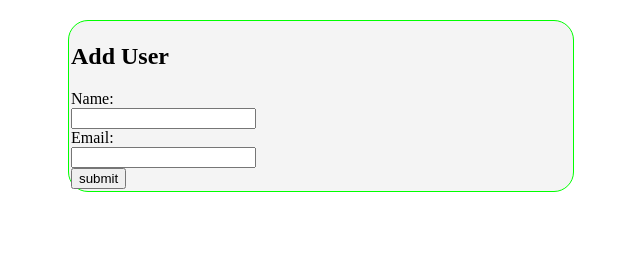
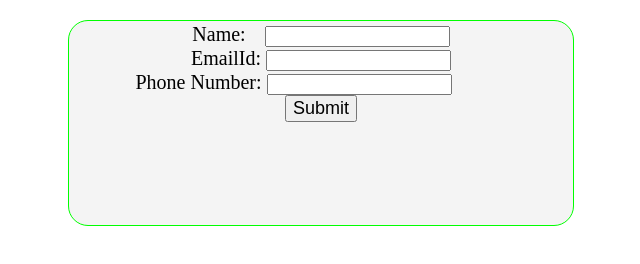
Before and after one commit to asif-karim100/gitfirst, a plain HTML site: page localstorage.html in a window 1280 px wide. Shown: the whole page, without its empty margins (240-880 px from the left). Drawn offline with Linux system fonts and the light colour scheme.

Commit message:
edit and delete scale app

```diff
--- a/localstorage.html
+++ b/localstorage.html
@@ -17,44 +17,62 @@
 
         margin-inline: 300px;
         background-color:#f4f4f4;
+        height: 200px;
+        text-align: center;
+        font-size: 20px;
 
 
 
     }
+
 </style>
 <body>
-    <section class="container " >
-    <form id="myform" onsubmit='store(event)'>
+    <!-- <section class="container" >
+    <form id="myform" onsubmit="saveToLocalStorage(event)">
         <h1>Add User</h1>
         <div class="msg"></div>
 
-        <div class="form-group">
-          <label for="name">Name:</label>
+        <div class="form-group"> -->
+           <!-- <label >Name:</label>
           <br>
-          <input type="text"  id="name" >
+          <input  id="name" type="text"  >
 
         </div>
-        <div class="form-group">
-          <label for="email">Email:</label>
+         <div class="form-group">
+          <label >Email:</label>
           <br>
-          <input type="email"id="email" >
+          <input id="email" type="text" >
         </div>
 
 
-        <!-- <input class="btn" type="submit" value="submit"> -->
-        <button>submit</button>
-        <!-- </section> -->
+        <input class="btn" type="submit" value="submit"> -->
+        <!-- <button>Submit</button> -->
+         <!-- </section> -->
         <!-- <ul id="listOfUser"></ul> -->
-      </form>
+      <!-- </form> -->
       <!-- <ul id="listOfUser"></ul> -->
 
-      </section>
+      <!-- </section> -->
+      <!--  -->
 
+       <!-- <ul id="listOfUsers"></ul>   -->
 
-       <ul id="user"></ul>
+<section class="container ">
+       <form  onsubmit="saveToLocalStorage(event)">
+        <label> Name:</label>
+           <input id='username' type="text" name="username"   style="margin-left:14px" required/>
+        <br>
+        <label> EmailId:</label>
+        <input id='email' type="email" name="emailId"  required/>
+        <br>
+        <label> Phone Number:</label>
+        <input id='phonenumber' type="tel" name="phonenumber"style="margin-right:55px" />
+        <br>
 
-
-
+        <button style="font-size:18px"> Submit </button>
+    </form>
+  </section>
+    <ul id='listOfUsers'></ul>
 
 
 
@@ -92,44 +110,81 @@
 //    }
 
 
-    myform.addEventListener('submit',onsubmit);
+    // myform.addEventListener('submit',onsubmit);
+    function saveToLocalStorage(event) {
+                event.preventDefault();
+                const name = event.target.username.value;
+                const email = event.target.emailId.value;
+                const phonenumber = event.target.phonenumber.value;
+                // localStorage.setItem('name', name);
+                // localStorage.setItem('email', email);
+                // localStorage.setItem('phonenumber', phonenumber)
+                const obj = {
+                    name,
+                    email,
+                    phonenumber
+                }
+                localStorage.setItem(obj.email, JSON.stringify(obj))
+                showNewUserOnScreen(obj)
+            }
 
-function onsubmit(e){
-    e.preventDefault();
+            window.addEventListener("DOMContentLoaded", () => {
+                const localStorageObj = localStorage;
+                const localstoragekeys  = Object.keys(localStorageObj)
 
+                for(var i =0; i< localstoragekeys.length; i++){
+                    const key = localstoragekeys[i]
+                    const userDetailsString = localStorageObj[key];
+                    const userDetailsObj = JSON.parse(userDetailsString);
+                    showNewUserOnScreen(userDetailsObj)
+                }
+            })
 
-const name = document.getElementById('name').value;
+            function showNewUserOnScreen(user){
+                document.getElementById('email').value = '';
+                document.getElementById('username').value = '';
+                document.getElementById('phonenumber').value ='';
+                // console.log(localStorage.getItem(user.emailId))
+                if(localStorage.getItem(user.email) !== null){
+                    removeUserFromScreen(user.email)
+                }
 
-const email = document.getElementById('email').value;
+                const parentNode = document.getElementById('listOfUsers');
+                const childHTML = `<li id=${user.email}> ${user.name} - ${user.email}
+                                        <button onclick=deleteUser('${user.email}')> Delete User </button>
+                                        <button onclick=editUserDetails('${user.email}','${user.name}','${user.phonenumber}')>Edit User </button>
+                                     </li>`
 
-// // const ur = localStorage.setItem('name',name);
-// // const em = localStorage.setItem('email',email);
+                parentNode.innerHTML = parentNode.innerHTML + childHTML;
+            }
 
-const obj = {
-  name,email
-}
+            //Edit User
 
-localStorage.setItem(obj.email,JSON.stringify(obj));
-showNewUserOnScreen(obj);
-}
-window.addEventListener("DOMContentLoaded",()=>{
-    const localstorageobj = localStorage;
-    const localStorageKeys = Object.keys(localstorageobj);
-    for(var i=0 ;i<localStorageKeys.length;i++){
-        const key = localStorageKeys[i];
-        const userDetailsString = localstorageobj[key];
-        const userDetailsObj = JSON.parse(userDetailsString)
-        showNewUserOnScreen(userDetailsObj)
-    }
-})
-    function showNewUserOnScreen(user){
-  const parentNode = document.getElementById('user');
-  const childHTML = `<li> ${user.name} -- ${user.email}</li>`;
-  parentNode.innerHTML =  parentNode.innerHTML+childHTML;
-   }
+            function editUserDetails(emailId, name, phonenumber){
 
+                document.getElementById('email').value = emailId;
+                document.getElementById('username').value = name;
+                document.getElementById('phonenumber').value =phonenumber;
 
+                deleteUser(emailId)
+             }
 
+            // deleteUser('abc@gmail.com')
+
+            function deleteUser(emailId){
+                console.log(emailId)
+                localStorage.removeItem(emailId);
+                removeUserFromScreen(emailId);
+
+            }
+
+            function removeUserFromScreen(emailId){
+                const parentNode = document.getElementById('listOfUsers');
+                const childNodeToBeDeleted = document.getElementById(emailId);
+                if(childNodeToBeDeleted) {
+                    parentNode.removeChild(childNodeToBeDeleted)
+                }
+            }
 
 
 
```
